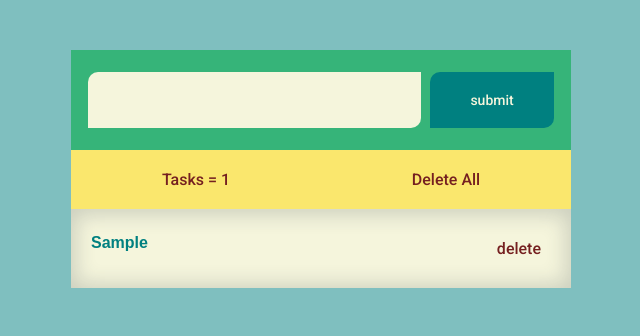
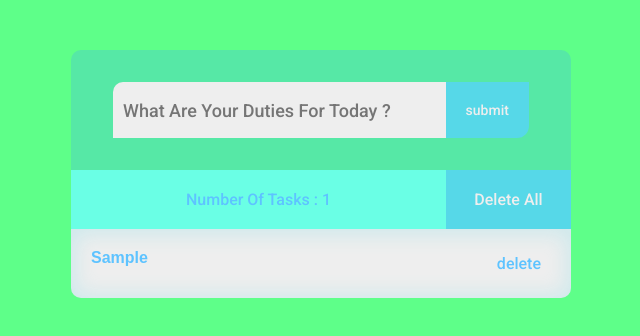
Before and after one commit to mohammadwq/project4, a plain HTML site: page index.html in a window 1280 px wide. Both pictures are taken after typing "Sample" into the empty fields and a click on the input "submit". Shown: the whole page, without its empty margins (319-959 px from the left). Drawn offline with Linux system fonts and the light colour scheme.

Commit message:
Edit colors and background-color for the whole project

```diff
--- a/index.html
+++ b/index.html
@@ -14,7 +14,7 @@
     <main class="app">
         <div class="header">
             <div class="form">
-                <input class="text" type="text" name="taskText" id="">
+                <input class="text" type="text" name="taskText" id="" placeholder="What are your duties for today ?">
                 <input class="submit" type="submit" value="submit">
             </div>
         </div>
--- a/style.css
+++ b/style.css
@@ -9,62 +9,64 @@ body {
     align-items: center;
     flex-direction: column;
     height: 80%;
-    /* background-color: rgba(117, 32, 32, 0.9); */
-    background-color: rgba(0, 128, 128, 0.5);
+    background-color: #5EFF89;
     text-align: end;
 }
 
 .app {
-    background-color: beige;
+    /* background-color: #fff; */
     width: 500px;
     margin-top: 50px;
-    max-height: 80%;
-
 }
 .header {
     width: 100%;
-    height: 100px;
-    background-color: rgb(54, 180, 121);
+    height: 120px;
+    background-color: #56E8A6;
     display: flex;
     justify-content: center;
     align-items: center;
+    border-radius: 10px 10px 0 0;
 }
 .header .form {
     display: flex;
-    justify-content: space-around;
+    justify-content: center;
     width: 95%;
 }
 .header .form .text {
-    border-radius: 10px 0 10px 0;
+    border-radius: 10px 0 0px 0;
     outline: none;
     border-style: none;
-    background-color: beige;
-    color: teal;
+    background-color: #eee;
+    color: #5EC3FF;
+    font-size: 18px;
+    text-transform: capitalize;
     width: 70%;
-    padding: 20px 10px;
+    padding: 10px;
 }
 .header .form .submit {
-    border-radius: 10px 0 10px 0;
-    background-color:  rgba(0, 128, 128);
-    color: beige;
+    border-radius: 0 0 12px 0;
+    /* background-color: #6AFFE5; */
+    background-color: #56D8E8;
+    color: #eee;
     border-style: none;
-    padding: 20px 40px;
+    padding: 20px 20px;
     font-size: 14px;
 }
 
 .task.done {
-    background-color: rgba(0, 128, 128, 0.8);
-    color: rgba(245, 245, 220, 0.4);
+    background-color:#56E8A6 ;
+    color: #5EFF89;
 }
 
 .actions {
     display: flex;
     justify-content: space-between;
-    color:rgb(117, 32, 32);
+    /* color:#5EC3FF; */
 }
 .countTask {
-    background-color:  rgba(255, 217, 0, 0.5);
-    width: 50%;
+    background-color:  #6AFFE5;
+    color: #5EC3FF;
+    width: 75%;
     padding: 20px;
     display: flex;
     justify-content: center;
@@ -73,11 +75,11 @@ body {
 
 .deleteAll {
     font-size: 16px;
-    background-color: rgba(255, 217, 0, 0.5);
+    background-color: rgba(86, 215, 232, 0.5);
     border-style: none;
-    color:rgb(117, 32, 32);
+    color:#eee;
     padding: 20px;
-    width: 50%;
+    width: 25%;
     outline: none;
     opacity: .5;
     cursor: pointer;
@@ -86,6 +88,6 @@ body {
 }
 .deleteAll.active {
     opacity: 1;
-    background-color: rgba(255, 217, 0, 0.5);
+    background-color: #56D8E8;
     pointer-events: auto;
 }
--- a/todo.js
+++ b/todo.js
@@ -22,7 +22,7 @@ submit.onclick = function() {
         addTaskToArr(taskText.value);
         taskText.value = "";
         delAll.className = "deleteAll active";
-        countTask.textContent = ` Tasks = ${taskArr.length}`
+        countTask.textContent = ` Number Of Tasks : ${taskArr.length}`
     }
 
 };
@@ -61,12 +61,12 @@ delAll.addEventListener("click" , (e) => {
 
 function addTaskToPage(task) {
     taskDiv.innerHTML ="";
-    countTask.textContent = ` Tasks = ${taskArr.length}`
-    taskDiv.style.cssText = "color:rgba(0, 128, 128);  background-color:beige; width:500px;box-shadow:inset 0px 1px 20px 5px rgba(46,61,73,0.2);";
+    countTask.textContent = ` Number Of Tasks : ${taskArr.length}`
+    taskDiv.style.cssText = "color:#5EC3FF;background-color:#eee; width:500px;border-radius:0 0 10px 10px;box-shadow:inset 0px 1px 20px 5px rgba(86, 215, 232, 0.2);";
     task.forEach(task => {
         let contentText = document.createElement("div");
         let taskMsg= document.createElement("h4");
-        taskMsg.style.cssText = "font-family: arial;"
+        taskMsg.style.cssText = "font-family: arial;text-transform: capitalize;"
         taskMsg.appendChild(document.createTextNode(`${task.title}`));
         contentText.classList = "task";
         if (task.done) {
@@ -74,11 +74,11 @@ function addTaskToPage(task) {
         }
         contentText.setAttribute("data-id",task.id);
         contentText.appendChild(taskMsg);
-        contentText.style.cssText ="display:flex;justify-content:space-between;margin:5px 0px; padding:20px;"
+        contentText.style.cssText ="display:flex;justify-content:space-between;margin:0px 0px; padding:20px;"
         let btn = document.createElement("button");
         btn.appendChild(document.createTextNode("delete"));
         btn.classList = "del";
-        btn.style.cssText = "color:rgb(117, 32, 32);cursor:pointer;border-style:none;text-decoration: none;padding:5px 10px;background-color:inherit;border-radius: 10px 0 10px 0;font-size:16px";
+        btn.style.cssText = "color:inherit;cursor:pointer;border-style:none;text-decoration: none;padding:5px 10px;background-color:inherit;border-radius: 10px 0 10px 0;font-size:16px";
         contentText.appendChild(btn)
         taskDiv.appendChild(contentText);
         document.body.appendChild(taskDiv);
@@ -98,8 +98,8 @@ function getTaskFromLocalstorage() {
 }
 
 function deleteTaskWith(taskId) {
-    taskArr = taskArr.filter(theTask => theTask.id != taskId);        countTask.textContent = ` ${taskArr.length} Tasks`
-    countTask.textContent = ` Tasks = ${taskArr.length}`;
+    taskArr = taskArr.filter(theTask => theTask.id != taskId);        countTask.textContent = ` ${taskArr.length} Numbers Of Tasks`
+    countTask.textContent = ` Number Of Tasks : ${taskArr.length}`;
     addTaskToLocalstorage(taskArr);
 }
 
@@ -114,6 +114,6 @@ function statusTaskWith(taskId) {
 function deleteTaskFromLocalStorage () {
     taskArr = [];
     taskDiv.innerHTML = "";
-    countTask.textContent = ` Tasks = ${0}`
+    countTask.textContent = ` Number Of Tasks : ${0}`
     window.localStorage.clear();
 }
```
